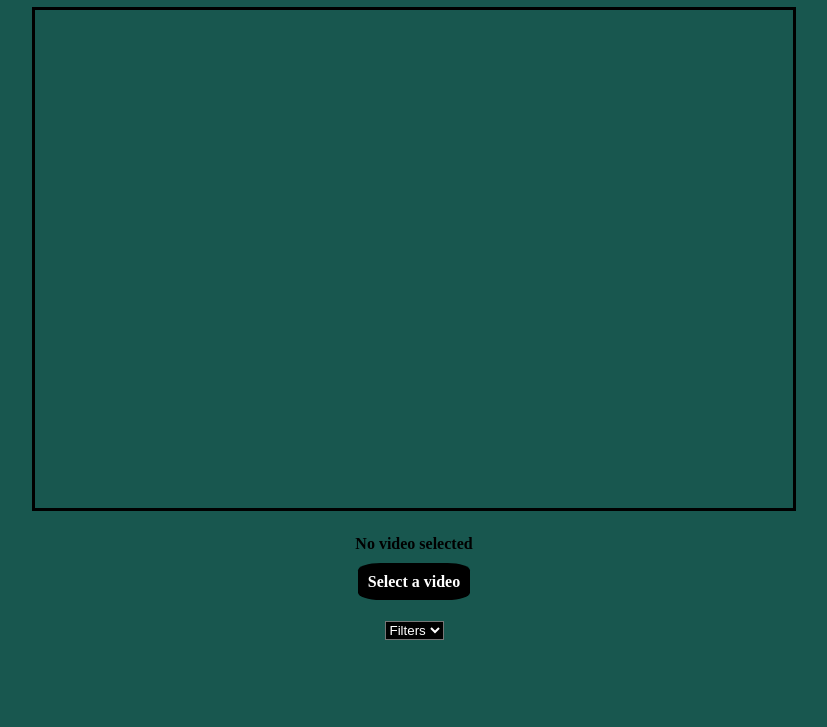
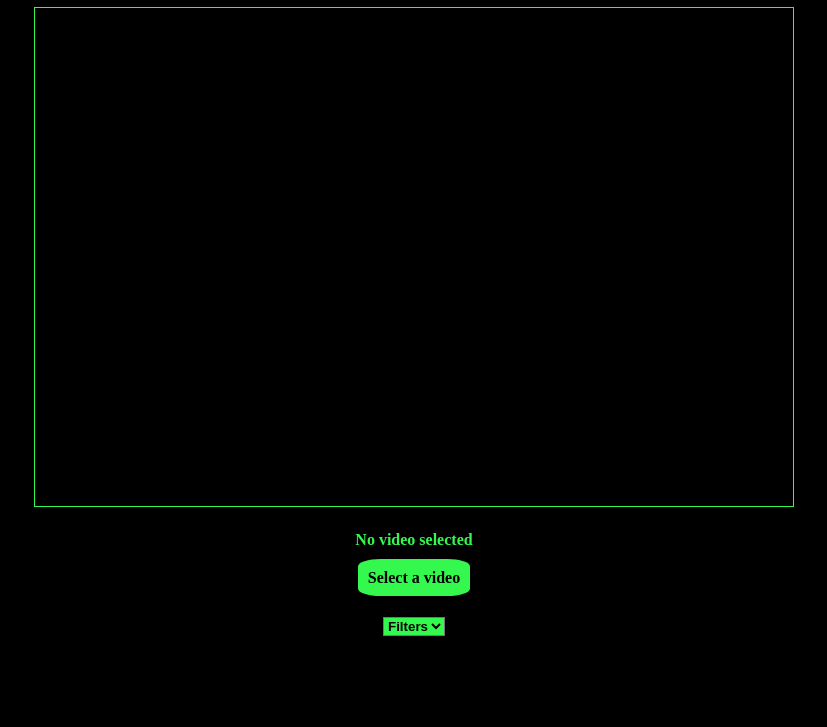
Before and after one commit to joaohudson/effect-video-player, a website: page client/index.html in a window 1280 px wide. Shown: the part 73-800 px from the top of the page, without its empty margins (226-1053 px from the left). Drawn offline with Linux system fonts and the light colour scheme.

Commit message:
ajustando cores

```diff
--- a/client/index.html
+++ b/client/index.html
@@ -3,16 +3,17 @@
     <head>
         <style>
             body{
-                background: #18574f;
+                background: black;
             }
             canvas{
-                border-color: black;
-                border: solid;
                 width: 60%;
                 height: auto;
+                border-color: rgb(53, 248, 79);
+                border-width: 1px;
+                border-style: solid;
             }
             h1{
-                color: black;
+                color: rgb(53, 248, 79);
                 font-weight: bold;
             }
             .center{
@@ -25,21 +26,23 @@
             #videoInputButton{
                 border-radius: 20%;
                 padding: 10px 10px 10px 10px;
-                background: black;
-                color: white;
+                background: rgb(53, 248, 79);
+                color: black;
                 font-weight: bold;
             }
             #videoInputMessage{
                 font-weight: bold;
                 margin-bottom: 20px;
+                color: rgb(53, 248, 79);
             }
             #videoInput{
                 visibility: hidden;
             }
             #filtersSelect{
-                background: black;
-                color: white;
+                background: rgb(53, 248, 79);
+                color: black;
                 margin-top: 30px;
+                font-weight: bold;
             }
         </style>
         <title>Effect Video Player</title>
```
